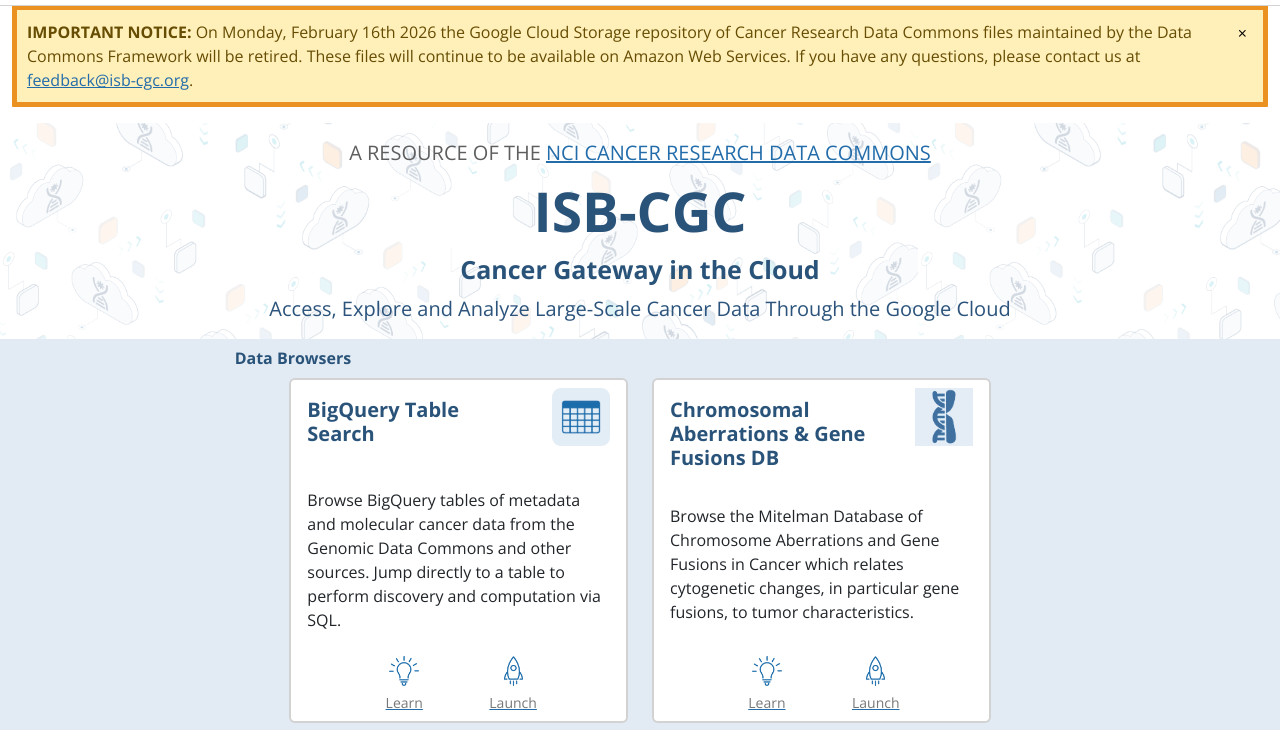
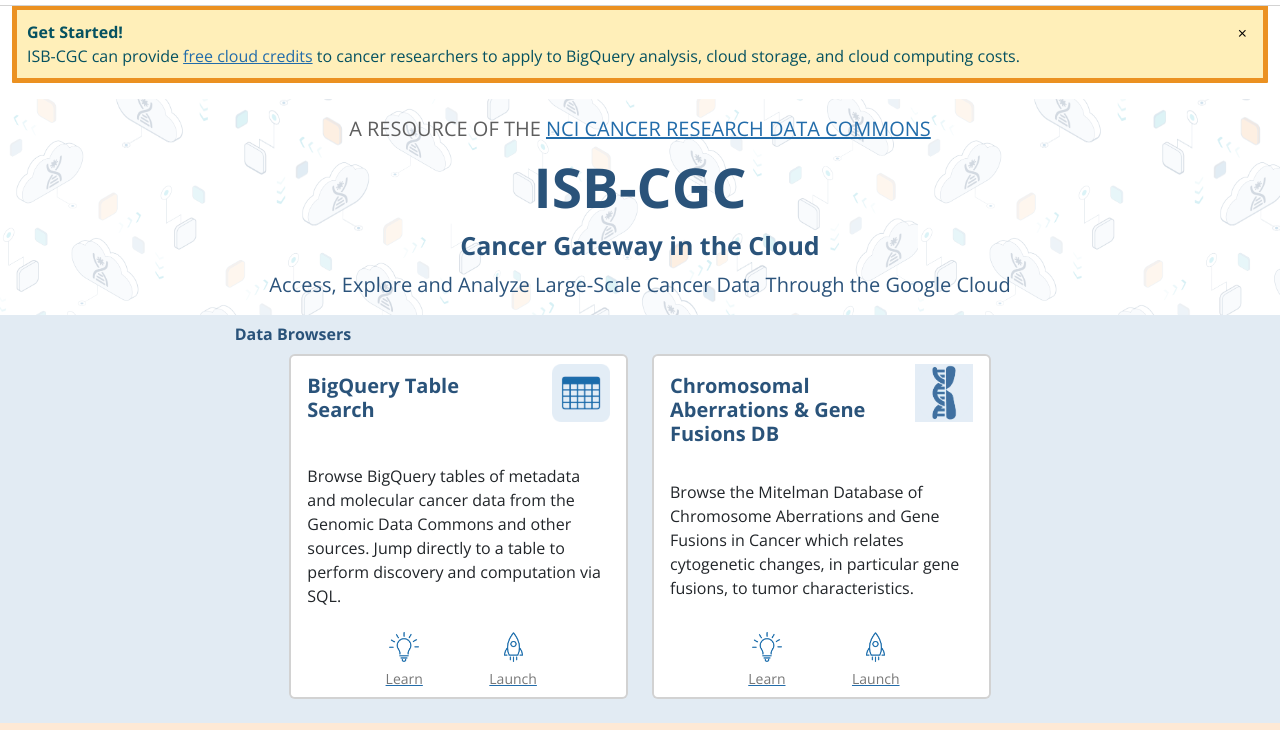
Before and after one commit to isb-cgc/ISB-CGC-Static, a plain HTML site: page static_site/index.html in a window 1280 px wide. Shown: the part 51-781 px from the top of the page. Drawn offline with nearby package versions, Linux system fonts and the light colour scheme.

Commit message:
-> new banner

```diff
--- a/static_site/index.html
+++ b/static_site/index.html
@@ -54,11 +54,11 @@
 <main id="landing" class="main-content mt-5 pt-2">
     <main class="widen-landing-page">
         <div class="container-fluid width-spec">
-            <div class="alert alert-warning alert-dismissible">
+            <div class="alert alert-info alert-dismissible">
                 <button type="button" class="close" data-bs-dismiss="alert"><span aria-hidden="true">×</span><span class="visually-hidden">Close</span></button>
-                <b>IMPORTANT NOTICE:</b> On Monday, February 16th 2026 the Google Cloud Storage repository of Cancer Research Data Commons files maintained by
-                the Data Commons Framework will be retired. These files will continue to be available on Amazon Web Services. If you have any questions, please contact us at
-                <a href="mailto:feedback@isb-cgc.org">feedback@isb-cgc.org</a>.
+                    <strong>Get Started!</strong><br />
+                    ISB-CGC can provide <a href="https://isb-cancer-genomics-cloud.readthedocs.io/en/latest/sections/HowtoRequestCloudCredits.html"
+                    target="_blank" rel="nofollow noreferrer">free cloud credits</a> to cancer researchers to apply to BigQuery analysis, cloud storage, and cloud computing costs.
             </div>
         </div>
 
```
